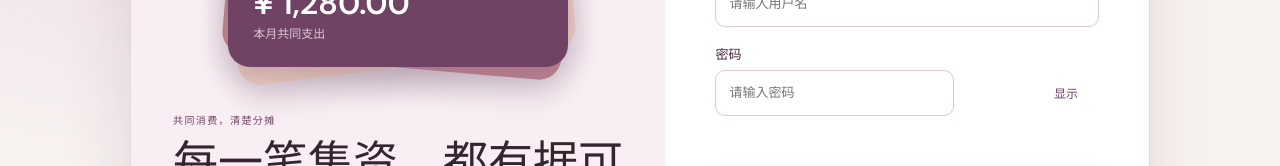
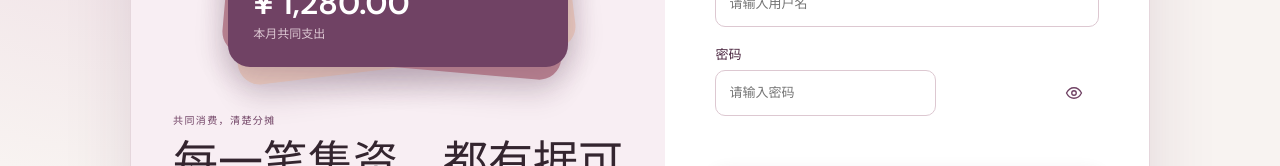
Before and after one commit to MakiWinster72/LuckyWallet, a React app in the folder frontend/: page /login in a window 1280 px wide. Shown: the part 360-526 px from the top of the page. Built offline with nearby package versions, Linux system fonts and the light colour scheme; no server answers; the HTML template or start-up script is replaced by a standard one.

Commit message:
refactor(login): use icon-only password toggle

```diff
--- a/frontend/src/index.css
+++ b/frontend/src/index.css
@@ -192,8 +192,8 @@ button:focus-visible, input:focus-visible, select:focus-visible { outline: 3px s
 .field { display: grid; gap: 7px; color: #49243e; font-size: 13px; font-weight: 600; }
 .field input { height: 46px; padding: 0 13px; border: 1px solid #ddc8d1; border-radius: 10px; }
 .password-control { position: relative; }
-.password-control input { padding-right: 70px; }
-.password-control button { position: absolute; top: 50%; right: 8px; min-width: 50px; min-height: 34px; transform: translateY(-50%); border: 0; border-radius: 8px; color: #704264; background: transparent; font-size: 12px; font-weight: 600; }
+.password-control input { padding-right: 52px; }
+.password-control button { position: absolute; top: 50%; right: 8px; display: grid; width: 34px; min-height: 34px; place-items: center; transform: translateY(-50%); border: 0; border-radius: 8px; color: #704264; background: transparent; }
 .password-control button:hover:not(:disabled) { background: #f7e8e3; }
 .form-message { min-height: 18px; color: #a33d36; font-size: 12px; }
 .form-message p { margin: 0; }
--- a/frontend/src/pages/LoginPage.jsx
+++ b/frontend/src/pages/LoginPage.jsx
@@ -3,6 +3,7 @@ import { Navigate, useLocation, useNavigate } from "react-router-dom";
 
 import { ApiError } from "../api/auth";
 import { useAuth } from "../auth/useAuth";
+import { AppIcon } from "../components/AppIcon";
 
 export function LoginPage() {
   const { user, login } = useAuth();
@@ -110,7 +111,7 @@ export function LoginPage() {
                   onClick={() => setIsPasswordVisible((visible) => !visible)}
                   disabled={isSubmitting}
                 >
-                  {isPasswordVisible ? "隐藏" : "显示"}
+                  <AppIcon name={isPasswordVisible ? "eyeOff" : "eye"} size={18} />
                 </button>
               </div>
             </div>
```
